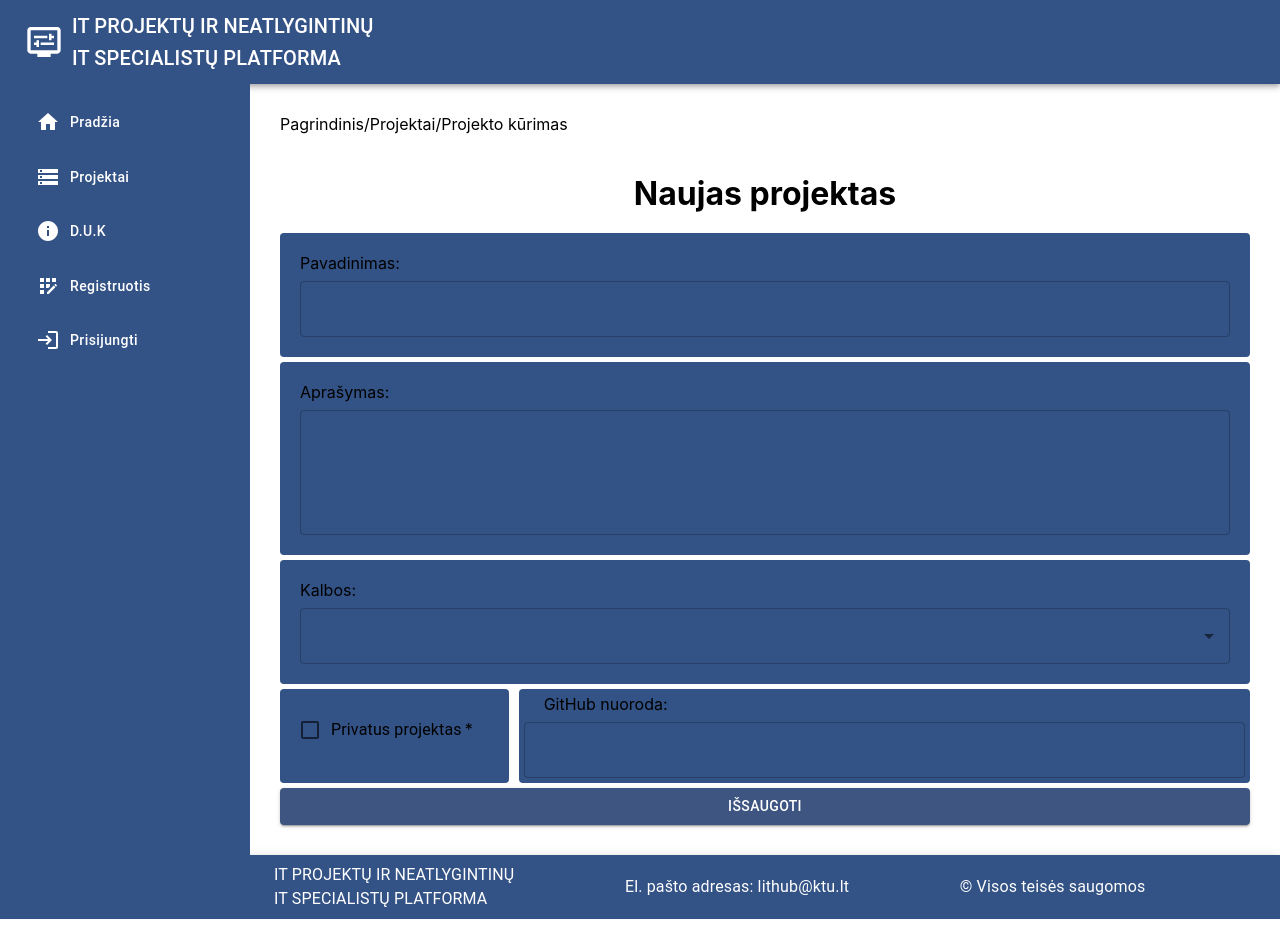
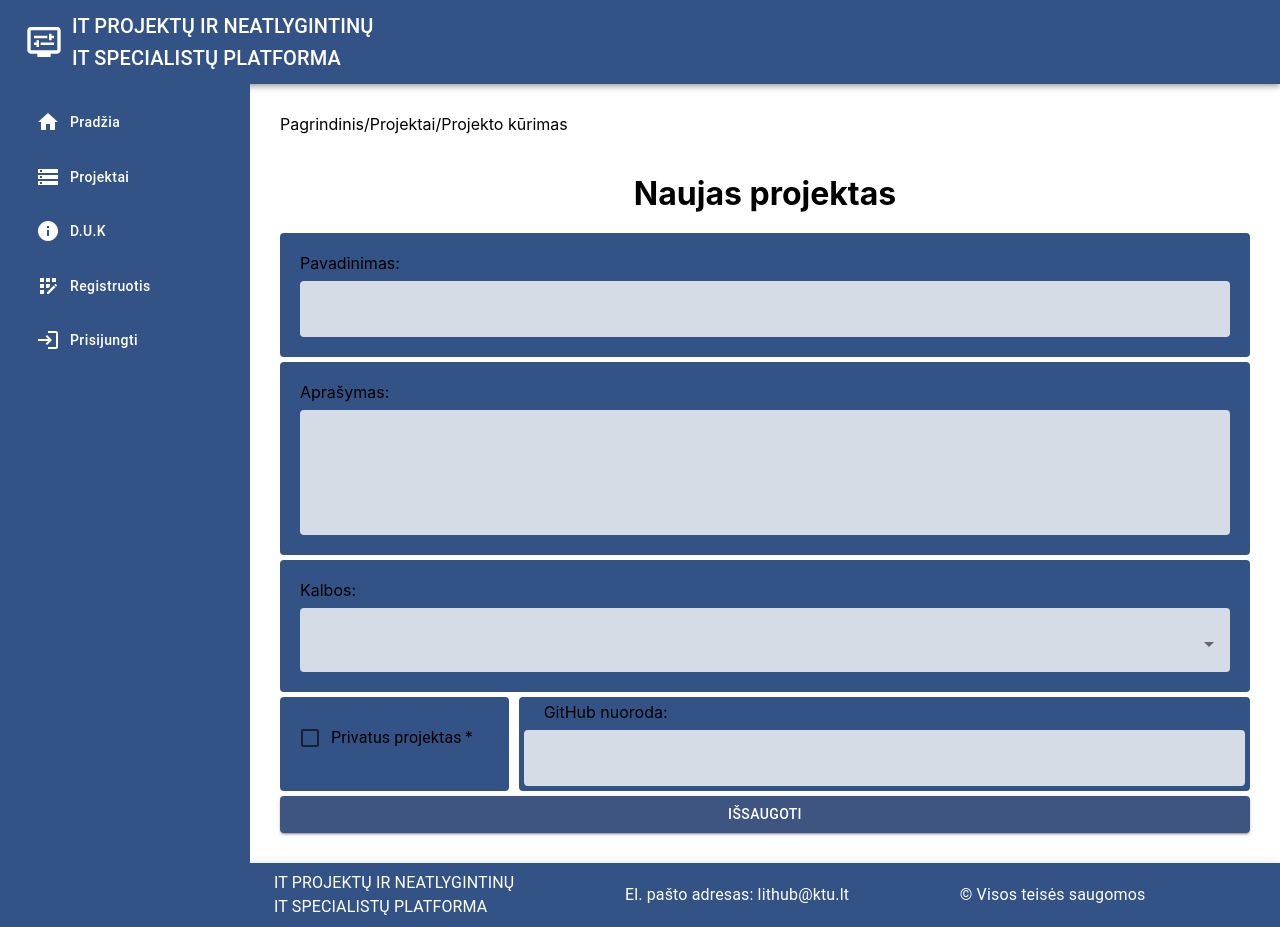
Before and after one commit to Kazill/LitHub, a React (Create React App) app in the folder lithub/: page /addProject in a window 1280 px wide. Built offline with nearby package versions, Linux system fonts and the light colour scheme.

Commit message:
Atnaujintas dizainas AddProject/EditProject/Project

```diff
--- a/lithub/src/components/addProject.tsx
+++ b/lithub/src/components/addProject.tsx
@@ -100,13 +100,53 @@ function Project() {
                 <label>
                     Pavadinimas:
                 </label>
-                <TextField fullWidth onChange={handleInputChange} name="title" style={{ marginTop: 8 }} />
+                <TextField fullWidth onChange={handleInputChange} name="title" style={{ marginTop: 8 }}
+                    sx={{
+                        mt: 1,
+                        bgcolor: 'rgba(255, 255, 255, 0.8)',
+                        borderRadius: '4px',
+                        '& .MuiOutlinedInput-root': {
+                            '& fieldset': {
+                                borderColor: 'transparent',
+                            },
+                            '&:hover fieldset': {
+                                borderColor: '#344955',
+                            },
+                            '&.Mui-focused fieldset': {
+                                borderColor: '#344955',
+                            },
+                        },
+                    }}
+                />
             </div>
             <div style={{ background: '#335285', borderRadius: '4px', padding: '20px', marginBottom: '5px', display: 'flex', flexDirection: 'column', alignItems: 'flex-start' }}>
                 <label>
                     Aprašymas:
                 </label>
-                <TextField multiline fullWidth rows={4} onChange={handleInputChange} name="description" style={{ marginTop: 8 }} />
+                <TextField
+                    multiline
+                    fullWidth
+                    rows={4}
+                    onChange={handleInputChange}
+                    name="description"
+                    style={{ marginTop: 8 }}
+                    sx={{
+                        mt: 1,
+                        bgcolor: 'rgba(255, 255, 255, 0.8)',
+                        borderRadius: '4px',
+                        '& .MuiOutlinedInput-root': {
+                            '& fieldset': {
+                                borderColor: 'transparent',
+                            },
+                            '&:hover fieldset': {
+                                borderColor: '#344955',
+                            },
+                            '&.Mui-focused fieldset': {
+                                borderColor: '#344955',
+                            },
+                        },
+                    }}
+                />
             </div>
             <div style={{ background: '#335285', borderRadius: '4px', padding: '20px', marginBottom: '5px', display: 'flex', flexDirection: 'column', alignItems: 'flex-start' }}>
                 <label>
@@ -118,16 +158,56 @@ function Project() {
                     options={languagesList}
                     onChange={handleLanguagesChange}
                     renderInput={(params) => <TextField {...params} style={{ marginTop: 8 }} />}
+                    sx={{
+                        mt: 1,
+                        bgcolor: 'rgba(255, 255, 255, 0.8)',
+                        borderRadius: '4px',
+                        '& .MuiOutlinedInput-root': {
+                            '& fieldset': {
+                                borderColor: 'transparent',
+                            },
+                            '&:hover fieldset': {
+                                borderColor: '#344955',
+                            },
+                            '&.Mui-focused fieldset': {
+                                borderColor: '#344955',
+                            },
+                        },
+                    }}
                 />
             </div>
             <div style={{ display: 'flex', padding: '0px 0', marginBottom: '5px' }}>
                 <div style={{ background: '#335285', borderRadius: '4px', display: 'flex', flexDirection: 'column', alignItems: 'flex-start', padding: '20px', flexGrow: 0 }}>
-                    <FormControlLabel required control={<Checkbox onChange={handleCheckboxChange} name="isPrivate" />} label="Privatus projektas" />
+                    <FormControlLabel
+                        required control={<Checkbox onChange={handleCheckboxChange} name="isPrivate" />}
+                        label="Privatus projektas"
+                    />
                 </div>
                 <div style={{ padding: '5px' }}></div>
                 <div style={{ background: '#335285', borderRadius: '4px', flexGrow: 1, display: 'flex', flexDirection: 'column', alignItems: 'flex-start', padding: '5px' }}>
                     <label style={{ marginLeft: 20 }}>GitHub nuoroda:</label>
-                    <TextField fullWidth onChange={handleInputChange} name="link" style={{ marginTop: 8 }} />
+                    <TextField
+                        fullWidth
+                        onChange={handleInputChange}
+                        name="link"
+                        style={{ marginTop: 8 }}
+                        sx={{
+                            mt: 1,
+                            bgcolor: 'rgba(255, 255, 255, 0.8)',
+                            borderRadius: '4px',
+                            '& .MuiOutlinedInput-root': {
+                                '& fieldset': {
+                                    borderColor: 'transparent',
+                                },
+                                '&:hover fieldset': {
+                                    borderColor: '#344955',
+                                },
+                                '&.Mui-focused fieldset': {
+                                    borderColor: '#344955',
+                                },
+                            },
+                        }}
+                    />
                 </div>
             </div>
 
--- a/lithub/src/components/editProject.tsx
+++ b/lithub/src/components/editProject.tsx
@@ -84,7 +84,7 @@ const EditProject: React.FC = () => {
                         size="small"
                         sx={{
                             mt: 1,
-                            bgcolor: 'rgba(255, 255, 255, 0.9)',
+                            bgcolor: 'rgba(255, 255, 255, 0.8)',
                             borderRadius: '4px',
                             '& .MuiOutlinedInput-root': {
                                 '& fieldset': {
@@ -114,7 +114,7 @@ const EditProject: React.FC = () => {
                         size="small"
                         sx={{
                             mt: 1,
-                            bgcolor: 'rgba(255, 255, 255, 0.9)',
+                            bgcolor: 'rgba(255, 255, 255, 0.8)',
                             borderRadius: '4px',
                             '& .MuiOutlinedInput-root': {
                                 '& fieldset': {
@@ -145,7 +145,7 @@ const EditProject: React.FC = () => {
                                 size="small"
                                 sx={{
                                     mt: 1,
-                                    bgcolor: 'rgba(255, 255, 255, 0.9)',
+                                    bgcolor: 'rgba(255, 255, 255, 0.8)',
                                     borderRadius: '4px',
                                     '& .MuiOutlinedInput-root': {
                                         '& fieldset': {
@@ -174,7 +174,7 @@ const EditProject: React.FC = () => {
                         size="small"
                         sx={{
                             mt: 1,
-                            bgcolor: 'rgba(255, 255, 255, 0.9)',
+                            bgcolor: 'rgba(255, 255, 255, 0.8)',
                             borderRadius: '4px',
                             '& .MuiOutlinedInput-root': {
                                 '& fieldset': {
--- a/lithub/src/pages/Duk.tsx
+++ b/lithub/src/pages/Duk.tsx
@@ -44,7 +44,7 @@ const Duk = () => {
                 <iframe
                     width="100%"
                     height="auto"
-                    src="https://www.youtube.com/watch?v=ufYtU4_0giI"
+                    src="https://www.youtube.com/watch?v=AjZQqlIJ9m8"
                     title="Video"
                     frameBorder="0"
                     allow="accelerometer; autoplay; clipboard-write; encrypted-media; gyroscope; picture-in-picture"
--- a/lithub/src/pages/design.css
+++ b/lithub/src/pages/design.css
@@ -47,9 +47,9 @@
     width: 90%;
     background-color: #335285;
     align-items: start;
-    padding-bottom: 20px;
+    padding-bottom: 10px;
     padding-left: 10px;
-    padding-top: 20px;
+    padding-top: 10px;
     padding-right: 20px;
     border-radius: 5px;
     margin-left: 55px;
@@ -97,6 +97,15 @@
     color: rgb(255, 255, 255);
 }
 
+.replay-content{
+    border-radius: 4px;
+    width: 95%;
+    height: 20px;
+    background: rgb(110, 131, 172);
+    border: 1px solid rgb(110, 131, 172);
+    padding: 20px;
+}
+
 .pref {
     width: 15%;
     display: inline-block;
@@ -111,7 +120,7 @@
     border-radius: 4px;
     border: 1px solid #ccc;
 
-    background-color: #6E83AC; /* Pridėta, jei norite naudoti tą pačią fono spalvą */
+    background-color: #6E83AC;
     margin-left: 89%;
 }
 
@@ -130,13 +139,14 @@ select {
 .reply-container {
     position: relative;
     margin-left: 10px;
+
 }
 
 
 /* Styles for replies */
 .background-reply {
     width: 90%;
-    background-color: #365c99;
+    background-color: #335285;
     align-items: start;
     padding-bottom: 20px;
     padding-left: 10px;
@@ -146,10 +156,9 @@ select {
     margin-left: 55px;
     margin-bottom: 10px;
     overflow: hidden;
-    opacity: 0.9; /* Slight difference */
+    opacity: 0.9;
 }
 
-/* Styles for top-level comments */
 .background-comment {
     width: 90%;
     background-color: #335285;
@@ -162,4 +171,5 @@ select {
     margin-left: 55px;
     margin-bottom: 10px;
     overflow: hidden;
+    opacity: 0.9;
 }
--- a/lithub/src/pages/project.tsx
+++ b/lithub/src/pages/project.tsx
@@ -355,8 +355,8 @@ function Project(this: any) {
 
         const handleReplySubmit = (event: React.FormEvent<HTMLFormElement>) => {
             event.preventDefault();
-            onSubmit(replyText, commentId); // Pass the reply text and comment ID back to the parent
-            setReplyText(''); // Reset the reply input after submission
+            onSubmit(replyText, commentId);
+            setReplyText('');
             setReplyingTo(null)
         };
 
@@ -364,12 +364,12 @@ function Project(this: any) {
             <form onSubmit={handleReplySubmit}>
                 <div className='background'>
                     <div className='pref'> </div>
-                    <div className='comments-content'>
+                        <div className='replay-content'>
                             <textarea
                                 value={replyText}
                                 onChange={handleReplyChange}
                                 placeholder="Rašyti atsakymą..."
-                    style={{ width: '100%', height: '100px', background: 6E83, border: 6E83 }}
+                                style={{ width: '100%', background: 6E83, border: 6E83 }}
                             />
                         </div>
                 </div>
```
Lines whose indentation alone changed are shown as unchanged.
